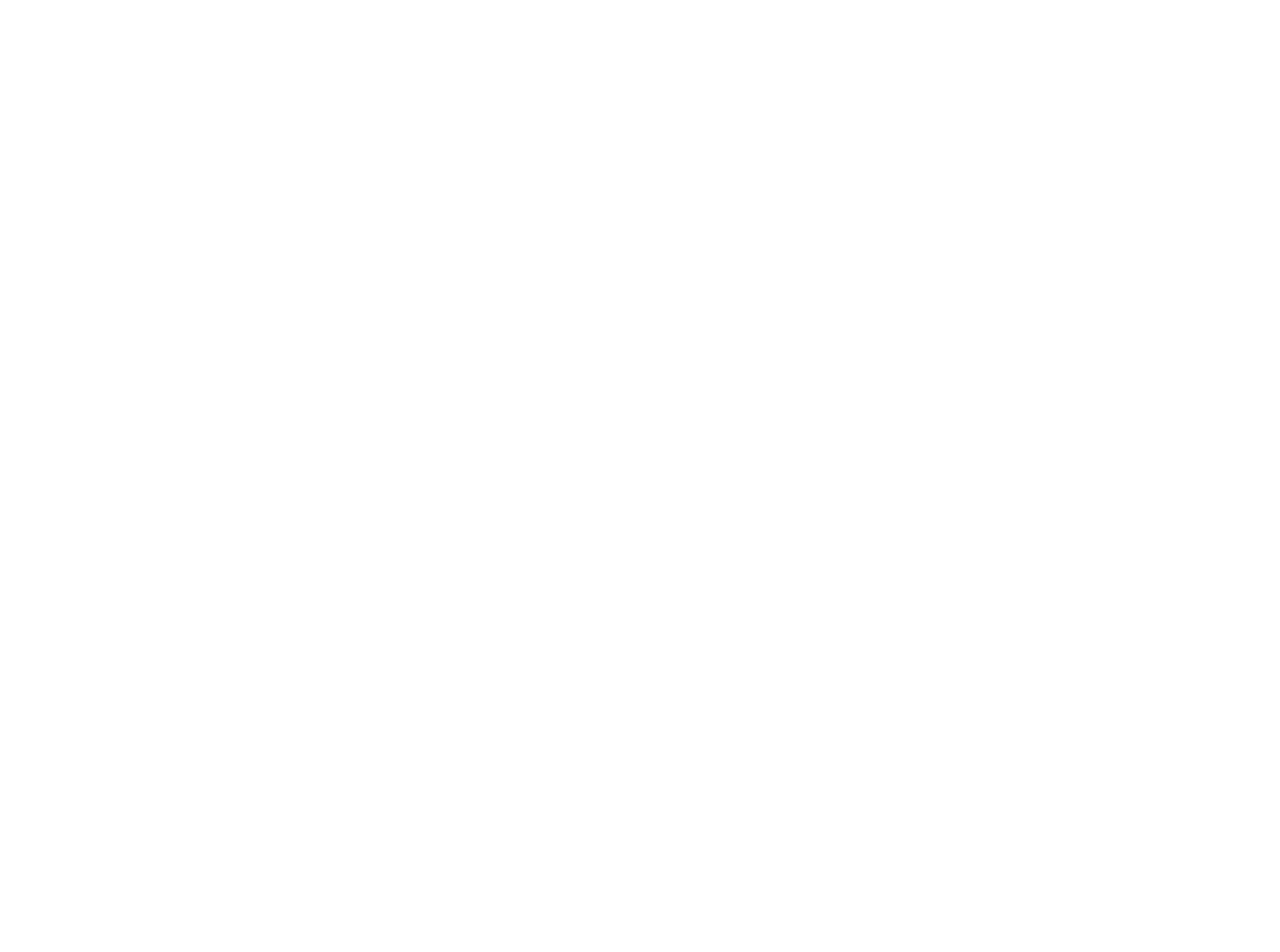
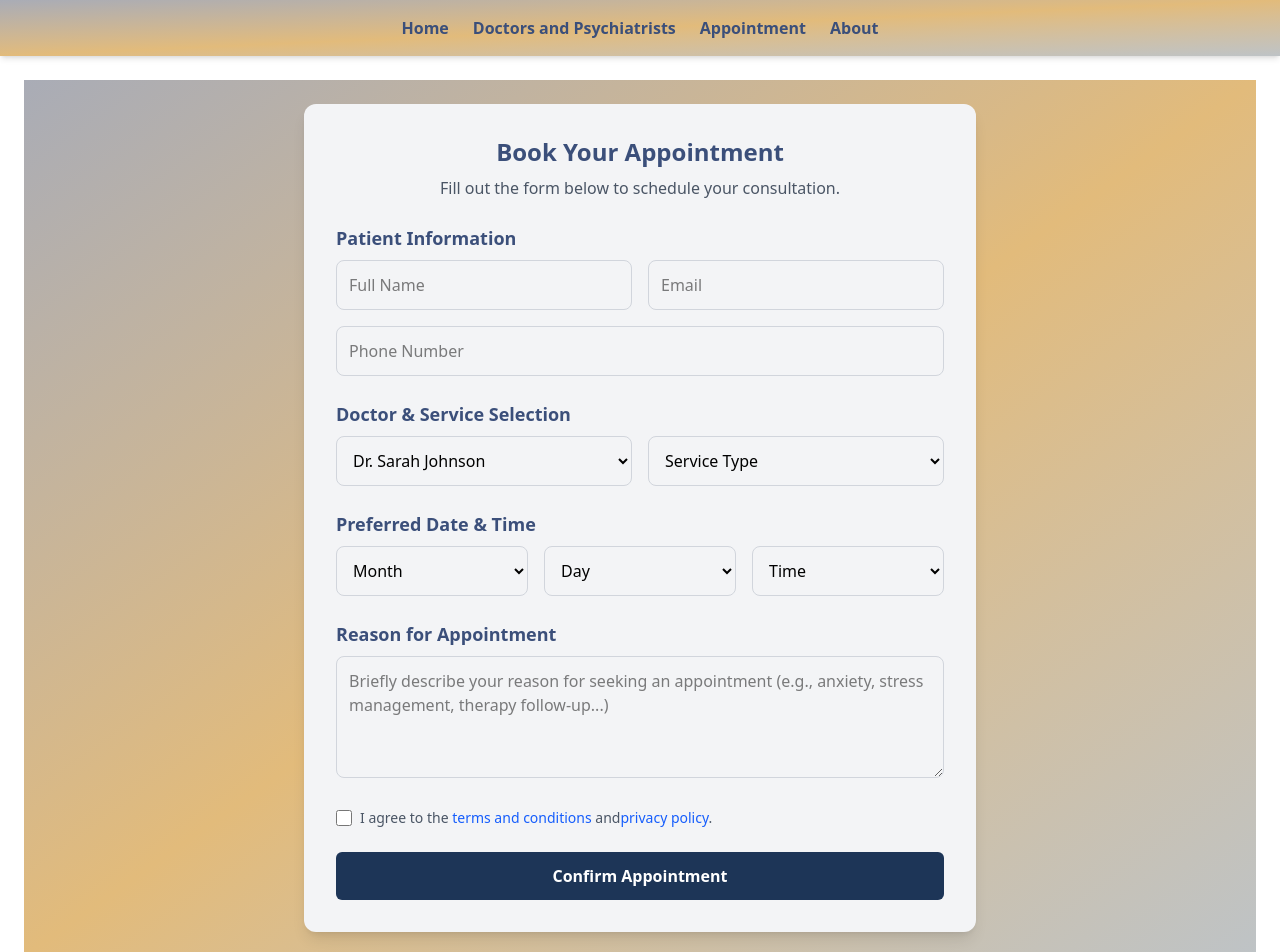
Before and after one commit to Kal2721/MindEase-mental-health-app, a React (Vite) app in the folder mind-ease-app/: page /appointment/1 in a window 1280 px wide. Before the commit this address had no page. Shown: the top 952 px of the page. Before the commit the page ends 800 px from the top, so only its background shows below. Built offline with nearby package versions, Linux system fonts and the light colour scheme.

Commit message:
Adding Appointment page and doctor selected in the page when routed from doctors profile page

```diff
--- a/mind-ease-app/src/App.jsx
+++ b/mind-ease-app/src/App.jsx
@@ -23,7 +23,7 @@
 						<Route path="/doctors-list" element={<DoctorsList />} />
 						<Route path="/login" element={<Login />} />
 						<Route path="/signup" element={<SignUp />} />
-						<Route path="/appointment" element={<Appointment />} />
+						<Route path="/appointment/:doctorId" element={<Appointment />} />
 						<Route path="/doctors-profile/:id" element={<DoctorsProfile />} />
 						<Route path="/Chat" element={<ChatBot />} />
 						<Route path="/about" element={<About />} />
--- a/mind-ease-app/src/components/NavBar.jsx
+++ b/mind-ease-app/src/components/NavBar.jsx
@@ -1,5 +1,4 @@
-import React from "react";
-import image15 from "./../assets/Images/image15.jpg";
+import doctors from "../../mockData.json";
 import { Link, NavLink } from "react-router-dom";
 
 const NavBar = () => {
@@ -21,7 +20,7 @@
 						Doctors and Psychiatrists
 					</NavLink>
 					<NavLink
-						to="/appointment"
+						to="`/appointment/${doctor.id}`"
 						className={({ isActive }) => `hover:text-[#3B4F7A] transition ${isActive ? "text-[#3B4F7A] font-bold" : "text-[#3B4F7A] font-semibold"}`}
 					>
 						Appointment
--- a/mind-ease-app/src/components/ui/DoctorCard.jsx
+++ b/mind-ease-app/src/components/ui/DoctorCard.jsx
@@ -45,14 +45,14 @@
 					<Button
 						variant="primary"
 						size="small"
-						onClick={() => navigate('/appointment')}
+						onClick={() => navigate(`/appointment/${doctor.id}`)}
 					>
 						Book
 					</Button>
 					<Button
 						variant="primary"
 						size="small"
-						onClick={() => navigate()}
+						onClick={() => navigate('/Chat')}
 					>
 						Chat
 					</Button>
--- a/mind-ease-app/src/mockData.json
+++ b/mind-ease-app/src/mockData.json
@@ -290,7 +290,7 @@
       "location": "San Francisco, CA"
     },
     {
-      "id": 9,
+      "id": "9",
       "name": "Dr. Amina Yusuf",
       "specialty": "Trauma & PTSD Specialist (Psychologist)",
       "image": "https://plus.unsplash.com/premium_photo-1664475543697-229156438e1e?w=500&auto=format&fit=crop&q=60&ixlib=rb-4.1.0&ixid=M3wxMjA3fDB8MHxzZWFyY2h8MXx8ZmVtYWxlJTIwcHN5Y2hpYXRyaXN0JTIwZG9jdG9yfGVufDB8fDB8fHww",
--- a/mind-ease-app/src/pages/Appointment.jsx
+++ b/mind-ease-app/src/pages/Appointment.jsx
@@ -1,13 +1,36 @@
-import React, { useState } from 'react';
+import React, { useState, useEffect } from 'react';
+import { useParams } from 'react-router-dom';
+import Button from './../components/ui/Button';
 import NavBar from '../components/NavBar'
+import doctorsData from '../mockData.json';
 
 const Appointment = () => {
+    const { doctorId } = useParams();
+
     const [form, setForm] = useState({
         name: '',
         email: '',
-        date: '',
+        phone: '',
+        doctor: '',
+        service: '',
+        month: '',
+        day: '',
         time: '',
+        reason: '',
+        terms: ''
     });
+
+    // preselect doctor if doctorId exists
+    useEffect(() => {
+        if (doctorId) {
+            const selectedDoctor = doctorsData.doctors.find(
+                (doc) => String(doc.id) === doctorId
+            );
+            if (selectedDoctor) {
+                setForm((prev) => ({ ...prev, doctor: selectedDoctor.name }));
+            }
+        }
+    }, [doctorId]);
 
     const handleChange = (e) => {
         setForm({ ...form, [e.target.name]: e.target.value });
@@ -15,60 +38,161 @@
 
     const handleSubmit = (e) => {
         e.preventDefault();
-        alert('Appointment booked!');
-        // You can add further logic here
+        alert(`Appointment booked with ${form.doctor}!`);
     };
 
     return (
         <div>
             <NavBar />
-            <div className="max-w-md mx-auto mt-10 p-6 bg-white rounded shadow">
-                <h1 className="text-2xl font-bold mb-4">Book Appointment</h1>
-                <form onSubmit={handleSubmit} className="space-y-4">
+            <div className="bg-gradient-to-br from-[#A9ACB6] via-[#E2BB7B] to-[#BEC3C6] bg-cover bg-content min-h-screen flex items-center justify-center p-6">
+                <div className="w-full max-w-2xl bg-gray-100 shadow-lg rounded-xl p-8">
+                    {/* <!-- Title --> */}
+                    <h2 className="text-2xl font-bold text-center text-[#3B4F7A] mb-2">Book Your Appointment</h2>
+                    <p className="text-center text-gray-600 mb-6">Fill out the form below to schedule your consultation.</p>
+
+                    <form onSubmit={handleSubmit} action="#" className="space-y-6">
+                        {/* <!-- Patient Information --> */}
+                        <div>
+                            <h3 className="text-lg font-semibold text-[#3B4F7A] mb-2">Patient Information</h3>
+                            <div className="grid grid-cols-1 md:grid-cols-2 gap-4">
                                 <input
-                        className="w-full p-2 border rounded"
                                     type="text"
                                     name="name"
-                        placeholder="Your Name"
+                                    placeholder="Full Name"
                                     value={form.name}
                                     onChange={handleChange}
-                        required
+                                    className="w-full border border-gray-300 rounded-lg p-3 focus:ring-2 focus:ring-[#3B4F7A] focus:outline-none"
                                 />
                                 <input
-                        className="w-full p-2 border rounded"
                                     type="email"
-                        name="email"
-                        placeholder="Your Email"
+                                    name='email'
+                                    placeholder="Email"
                                     value={form.email}
                                     onChange={handleChange}
-                        required
+                                    className="w-full border border-gray-300 rounded-lg p-3 focus:ring-2 focus:ring-[#3B4F7A] focus:outline-none"
                                 />
                                 <input
-                        className="w-full p-2 border rounded"
-                        type="date"
-                        name="date"
-                        value={form.date}
+                                    type="tel"
+                                    name="phone"
+                                    placeholder="Phone Number"
+                                    value={form.phone}
                                     onChange={handleChange}
-                        required
+                                    className="w-full border border-gray-300 rounded-lg p-3 md:col-span-2 focus:ring-2 focus:ring-[#3B4F7A] focus:outline-none"
                                 />
-                    <input
-                        className="w-full p-2 border rounded"
-                        type="time"
+                            </div>
+                        </div>
+
+                        {/* <!-- Doctor & Service --> */}
+                        <div>
+                            <h3 className="text-lg font-semibold text-[#3B4F7A] mb-2">Doctor & Service Selection</h3>
+                            <div className="grid grid-cols-1 md:grid-cols-2 gap-4">
+                                <select
+                                    className="w-full border border-gray-300 rounded-lg p-3 focus:ring-2 focus:ring-[#3B4F7A] focus:outline-none"
+                                    name="doctor"
+                                    value={form.doctor}
+                                    onChange={handleChange}
+                                >
+                                    <option value="">Select Doctor</option>
+                                    {doctorsData.doctors.map((doc) => (
+                                        <option key={doc.id} value={doc.name}>
+                                            {doc.name}
+                                        </option>
+                                    ))}
+                                </select>
+                                <select
+                                    className="w-full border border-gray-300 rounded-lg p-3 focus:ring-2 focus:ring-[#3B4F7A] focus:outline-none"
+                                    name="service"
+                                    value={form.service}
+                                    onChange={handleChange}
+                                >
+                                    <option>Service Type</option>
+                                    <option>General Consultation</option>
+                                    <option>Therapy Session</option>
+                                    <option>Follow-up</option>
+                                </select>
+                            </div>
+                        </div>
+
+                        {/* <!-- Preferred Date & Time --> */}
+                        <div>
+                            <h3 className="text-lg font-semibold text-[#3B4F7A] mb-2">Preferred Date & Time</h3>
+                            <div className="grid grid-cols-1 md:grid-cols-3 gap-4">
+                                <select
+                                    className="w-full border border-gray-300 rounded-lg p-3 focus:ring-2 focus:ring-[#3B4F7A] focus:outline-none"
+                                    name="month"
+                                    value={form.month}
+                                    onChange={handleChange}
+                                >
+                                    <option>Month</option>
+                                    <option>August</option>
+                                    <option>September</option>
+                                </select>
+                                <select
+                                    name="day"
+                                    value={form.day}
+                                    onChange={handleChange}
+                                    className="w-full border border-gray-300 rounded-lg p-3 focus:ring-2 focus:ring-[#3B4F7A] focus:outline-none"
+                                >
+                                    <option>Day</option>
+                                    <option>21</option>
+                                    <option>22</option>
+                                </select>
+                                <select
                                     name="time"
                                     value={form.time}
                                     onChange={handleChange}
-                        required
+                                    className="w-full border border-gray-300 rounded-lg p-3 focus:ring-2 focus:ring-[#3B4F7A] focus:outline-none">
+                                    <option>Time</option>
+                                    <option>9:00 AM</option>
+                                    <option>2:00 PM</option>
+                                </select>
+                            </div>
+                        </div>
+
+                        {/* <!-- Reason --> */}
+                        <div>
+                            <h3 className="text-lg font-semibold text-[#3B4F7A] mb-2">Reason for Appointment</h3>
+                            <textarea
+                                placeholder="Briefly describe your reason for seeking an appointment (e.g., anxiety, stress management, therapy follow-up...)"
+                                rows="4"
+                                name='reason'
+                                value={form.reason}
+                                onChange={handleChange}
+                                className="w-full border border-gray-300 rounded-lg p-3 focus:ring-2 focus:ring-[#3B4F7A] focus:outline-none"></textarea>
+                        </div>
+
+                        {/* <!-- Terms --> */}
+                        <div className="flex items-center space-x-2">
+                            <input
+                                type="checkbox"
+                                id="terms"
+                                value={form.terms}
+                                onChange={handleChange}
+                                className="w-4 h-4 text-blue-600 border-gray-300 rounded focus:ring-[#3B4F7A]"
                             />
-                    <button
-                        className="w-full bg-blue-600 text-white py-2 rounded font-semibold"
+                            <label
+                                htmlFor="terms"
+                                className="text-sm text-gray-600"
+                            >
+                                I agree to the <a href="#" className="text-blue-600 hover:underline">terms and conditions</a> and
+                                <a href="#" className="text-blue-600 hover:underline">privacy policy</a>.
+                            </label>
+                        </div>
+
+                        {/* <!-- Submit --> */}
+                        <Button
                             type="submit"
+                            variant="primary"
+                            size="lg"
+                            className="w-full text-white py-3 rounded-lg font-semibold hover:bg-blue-700 active:scale-95 transition"
                         >
-                        Book Appointment
-                    </button>
+                            Confirm Appointment
+                        </Button>
                     </form>
                 </div>
             </div>
+        </div>
     );
-}
+};
 
 export default Appointment;
--- a/mind-ease-app/src/pages/ChatBot.jsx
+++ b/mind-ease-app/src/pages/ChatBot.jsx
@@ -3,7 +3,7 @@
 const ChatBot = () => {
     return (
         <div>
-            <h1>sample</h1>
+            <h1>Coming soon ..</h1>
         </div>
     )
 }
```
Also changed, not shown: mind-ease-app/src/pages/DoctorsProfile.jsx (+37 -9 lines). Lines whose indentation alone changed are shown as unchanged.
